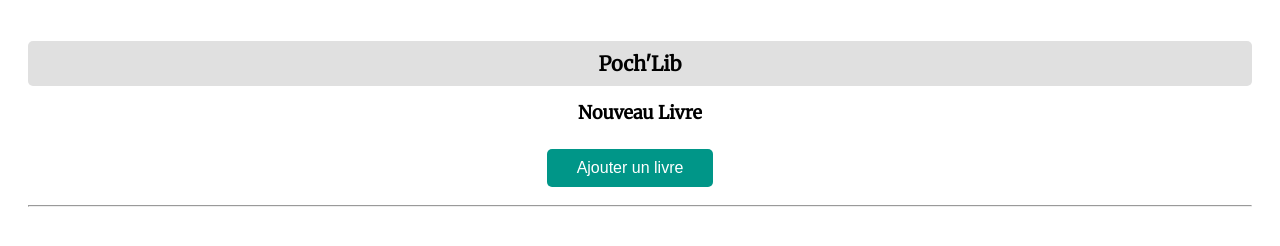
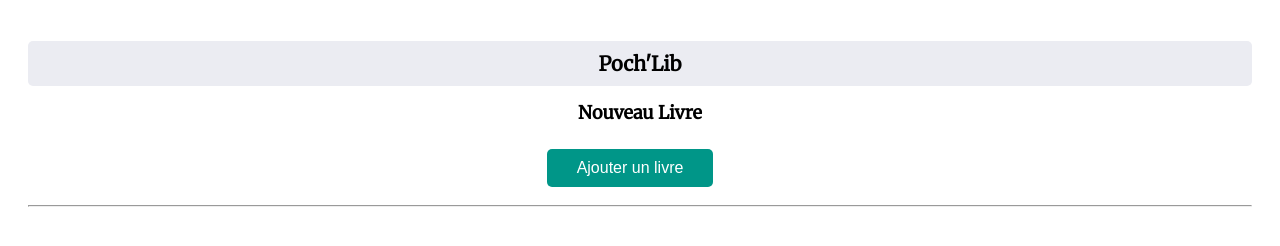
Before and after one commit to OpenClassrooms-Student-Center/Create-a-user-interface, a plain HTML site: page index.html in a window 1280 px wide. Drawn offline with nearby package versions, Linux system fonts and the light colour scheme.

Commit message:
update h1 color

```diff
--- a/css/style.css
+++ b/css/style.css
@@ -7,7 +7,7 @@ body{
 }
 h1{
     text-align: center;
-    background-color: #e0e0e0;
+    background-color: #ebecf2;
     border-radius: 5px;
     border: none;
     padding: 10px 30px;
```
